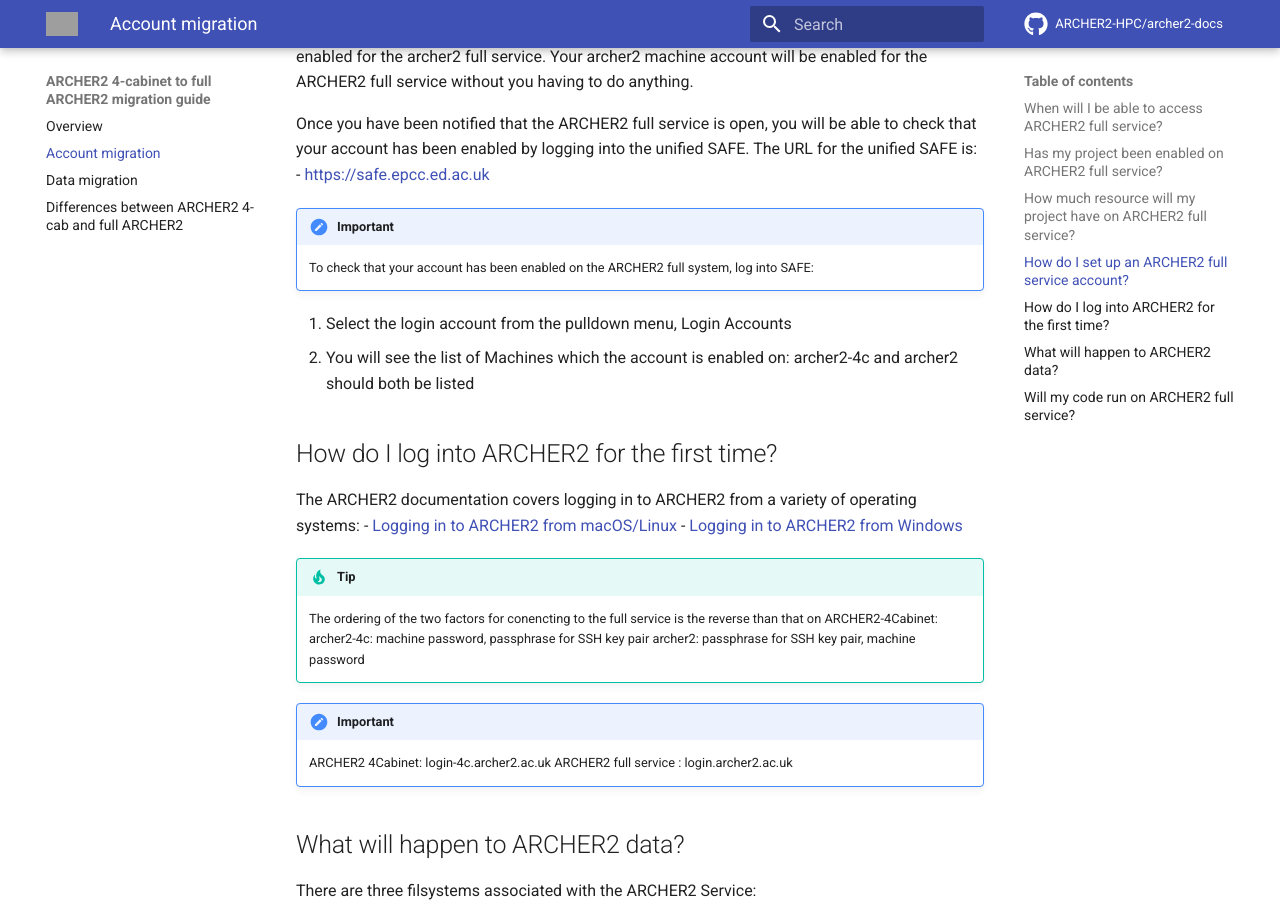
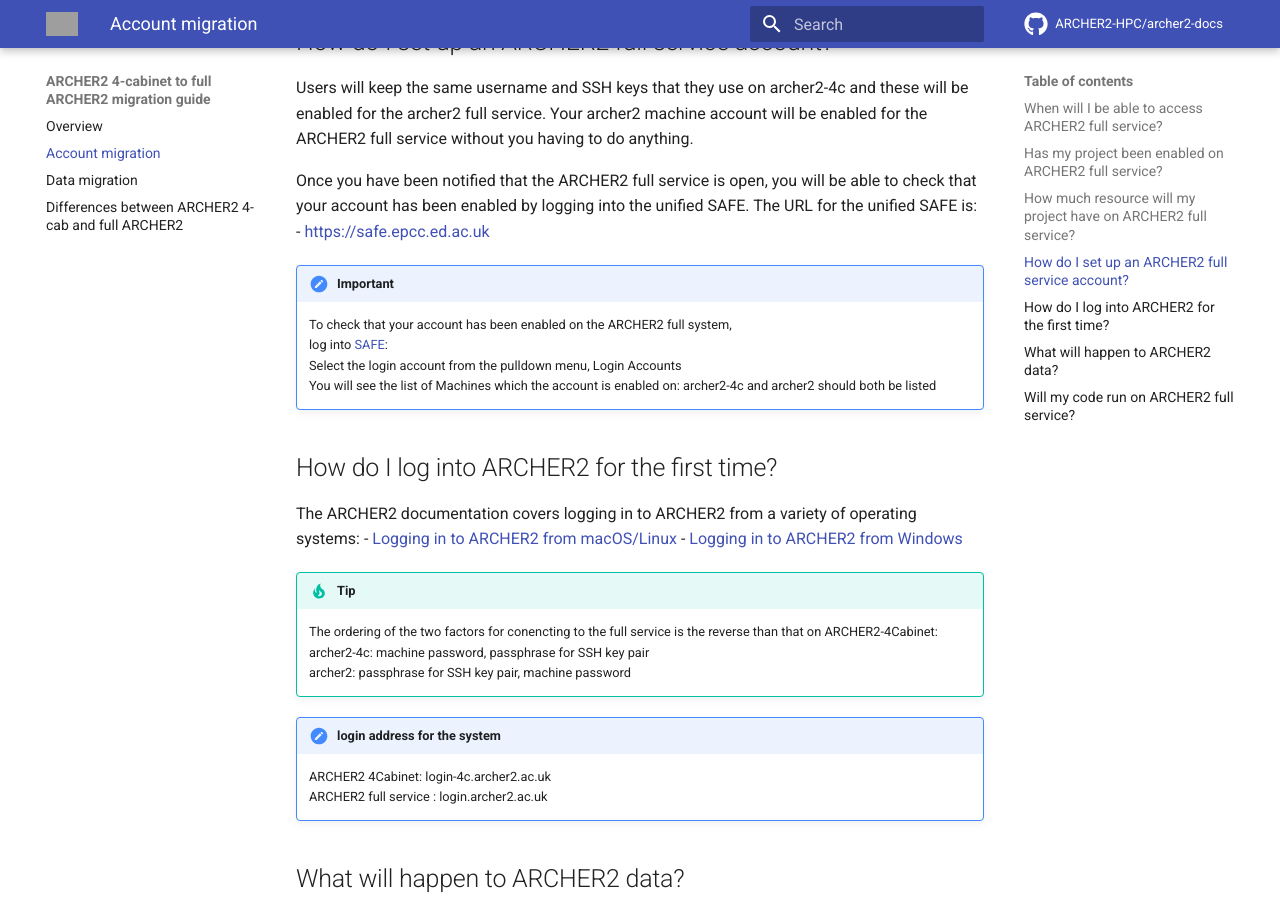
Before and after one commit to ARCHER2-HPC/archer2-docs, an MkDocs documentation site: the page built from docs/archer2-migration/account-migration.md, in a window 1280 px wide and 900 px high, scrolled down 1459 px. Built offline with MkDocs 1.6.1 and Material for MkDocs 9.7.7, drawn with Linux system fonts in a browser that asks for light colours; comment, search, counter and statistics services are not loaded; some of the changed text lies outside the part shown; grey boxes are pictures that could not be loaded.

Commit message:
Tidy some md formatting

```diff
--- a/docs/archer2-migration/account-migration.md
+++ b/docs/archer2-migration/account-migration.md
@@ -16,7 +16,7 @@
 
 We anticipate that users will have access from mid-late November. Users will have access to both the ARCHER2-4Cabinet and ARCHER2 full service for at least 30 days. UKRI will confirm the dates and these will be communicated to you as they are confirmed. There will be at least 14 days notice before access to the ARCHER2-4Cabinet system is removed.
 
-!!! important Dates (tbc with UKRI)
+!!! important "Dates (tbc with UKRI)"
     mid-late November: Access to ARCHER2 full service
     30 days later tbc: with 14 days notice, access to ARCHER2-4C and the archer2-work filesystem removed
 
@@ -59,12 +59,12 @@
    - [Logging in to ARCHER2 from Windows](https://docs.archer2.ac.uk/user-guide/connecting/#logging-in-from-windows-using-mobaxterm)
 
 !!! tip
-    The ordering of the two factors for conencting to the full service is the reverse than that on ARCHER2-4Cabinet:
-    archer2-4c: machine password, passphrase for SSH key pair
+    The ordering of the two factors for conencting to the full service is the reverse than that on ARCHER2-4Cabinet: <br>
+    archer2-4c: machine password, passphrase for SSH key pair<br>
     archer2: passphrase for SSH key pair, machine password
 
-!!! important
-    ARCHER2 4Cabinet: login-4c.archer2.ac.uk
+!!! important "login address for the system"
+    ARCHER2 4Cabinet: login-4c.archer2.ac.uk<br>
     ARCHER2 full service : login.archer2.ac.uk
 
 
```
Also changed, not shown: other parts of docs/archer2-migration/account-migration.md (+4 -4 lines).
